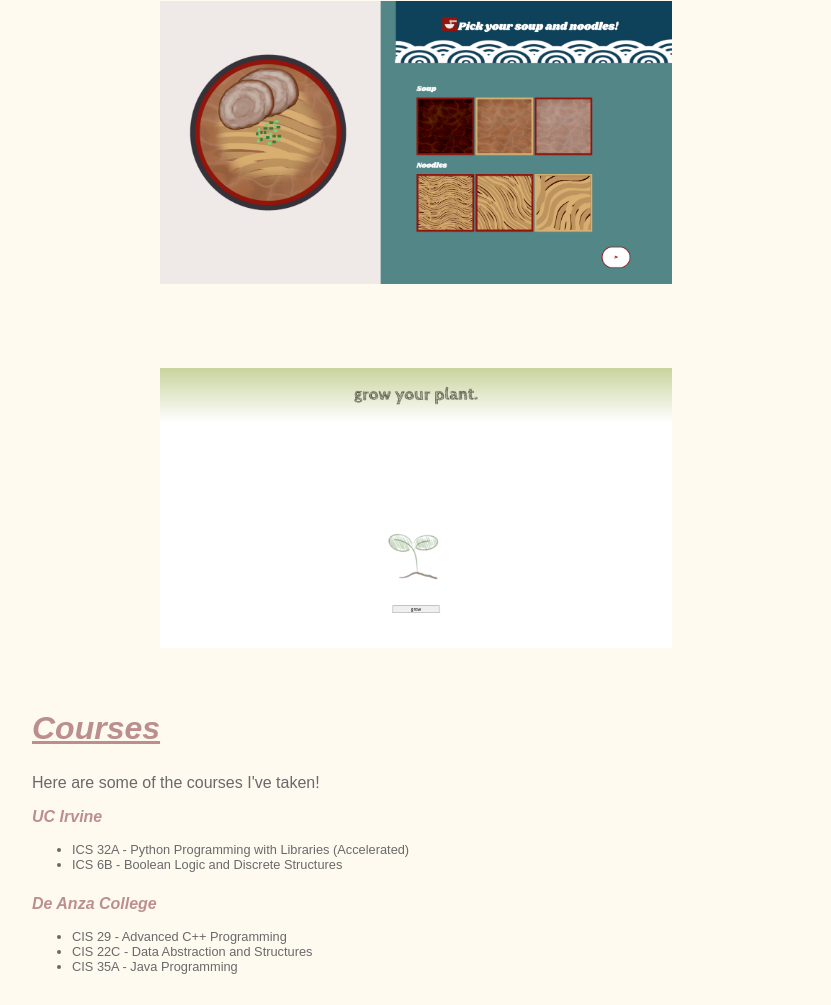
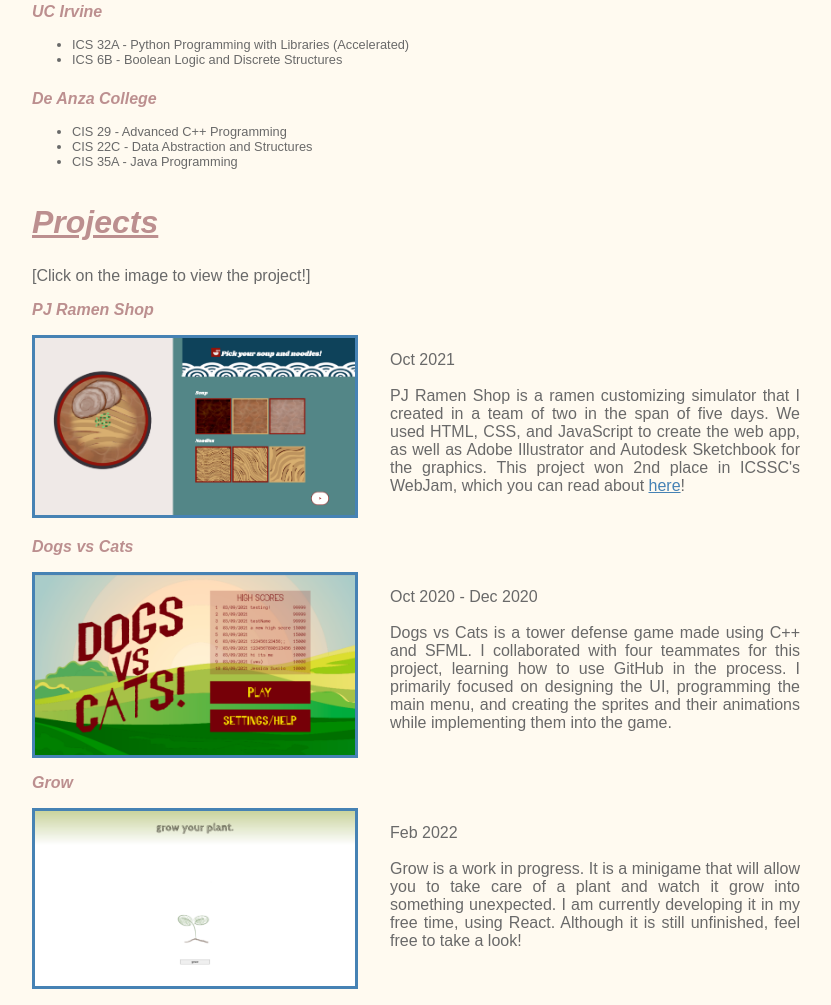
Before and after one commit to jxsusilo/jxsusilo.github.io, a plain HTML site: page index.html in a window 1280 px wide. Shown: the part 695-1700 px from the top of the page, without its empty margins (224-1055 px from the left). Drawn offline with Linux system fonts and the light colour scheme.

Commit message:
Added projects section

```diff
--- a/index.html
+++ b/index.html
@@ -21,12 +21,12 @@
 					About Me
 				</a>
 				|
+				<a href="#courses">
+					Courses
+				</a>
+				|
 				<a href="#projects">
 					Projects
-				</a>
-				|
-				<a href="#courses">
-					Courses
 				</a>
 				|
 				<a href="#resume">
@@ -47,21 +47,6 @@
 			<p>
 				I'm a 3rd-year Computer Science student at the University of California, Irvine.
 			</p>
-		</div>
-
-		<div class="content" id="projects">
-			<h2>
-				Projects
-			</h2>
-			<div id="portfolio">
-				<a href="https://jxsusilo.github.io/Ramen-Shop-Simulator/">
-					<img class="project-img" src="./img/ramen-1.png" alt="PJ Ramen Shop">
-				</a>
-				<!--<img src="./img/dogs-vs-cats.png" alt="Dogs vs Cats">-->
-				<a href="https://jxsusilo.github.io/grow/">
-					<img class="project-img" src="./img/grow.png" alt="Grow">
-				</a>
-			</div>
 		</div>
 
 		<div class="content" id="courses">
@@ -98,6 +83,56 @@
 			</p>
 		</div>
 
+		<div class="content" id="projects">
+			<h2>
+				Projects
+			</h2>
+			<div>
+				<p>[Click on the image to view the project!]</p>
+				<h3>PJ Ramen Shop</h3>
+				<div class="project-desc">
+					<a href="https://jxsusilo.github.io/Ramen-Shop-Simulator/" target="_blank">
+						<img class="project-img" src="./img/ramen-1.png" alt="PJ Ramen Shop">
+					</a>
+					<p>
+						Oct 2021
+						<br><br>
+						PJ Ramen Shop is a ramen customizing simulator that I created in a team of two
+						in the span of five days. We used HTML, CSS, and JavaScript to create the web app,
+						as well as Adobe Illustrator and Autodesk Sketchbook for the graphics. This project
+						won 2nd place in ICSSC's WebJam, which you can read about
+						<a href="https://www.ics.uci.edu/community/news/view_news?id=2058" target="_blank">here</a>!
+					</p>
+				</div>
+				<h3>Dogs vs Cats</h3>
+				<div class="project-desc">
+					<img class="project-img" src="./img/dogs-vs-cats.png" alt="Dogs vs Cats">
+					<p>
+						Oct 2020 - Dec 2020
+						<br><br>
+						Dogs vs Cats is a tower defense game made using C++ and SFML. I collaborated with
+						four teammates for this project, learning how to use GitHub in the process.
+						I primarily focused on designing the UI, programming the main menu, and creating the
+						sprites and their animations while implementing them into the game.
+					</p>
+				</div>
+				<h3>Grow</h3>
+				<div class="project-desc">
+					<a href="https://jxsusilo.github.io/grow/" target="_blank">
+						<img class="project-img" src="./img/grow.png" alt="Grow">
+					</a>
+					<p>
+						Feb 2022
+						<br><br>
+						Grow is a work in progress. It is a minigame that will allow you to
+						take care of a plant and watch it grow into something unexpected. I am currently
+						developing it in my free time, using React. Although it is still unfinished,
+						feel free to take a look!
+					</p>
+				</div>
+			</div>
+		</div>
+
 		<div class="content" id="resume">
 			<h2>
 				Resume
--- a/styles.css
+++ b/styles.css
@@ -54,6 +54,7 @@ h3 {
 
 p {
 	color: dimgrey;
+
 }
 
 ul {
@@ -93,17 +94,22 @@ a:hover {
 	font-size: 2vh;
 }
 
-
-#portfolio {
+.project-desc {
 	display: flex;
 	flex-direction: row;
-	flex-wrap: wrap;
-	justify-content: center;
-    gap: 1em 1em;
+	flex-wrap: nowrap;
+	justify-content: left;
+	gap: 2em 2em;
+
+	text-align: justify;
 }
 
 .project-img {
-	width: 40vw;
-	flex-basis: 8em;
-    padding: 2em 2em 2em 2em;
+	width: 25vw;
+	border: 0.2em steelblue solid;
+	transition-duration: 0.3s;
 }
+
+.project-img:hover {
+	border: 0.2em rosybrown solid;
+}
```
